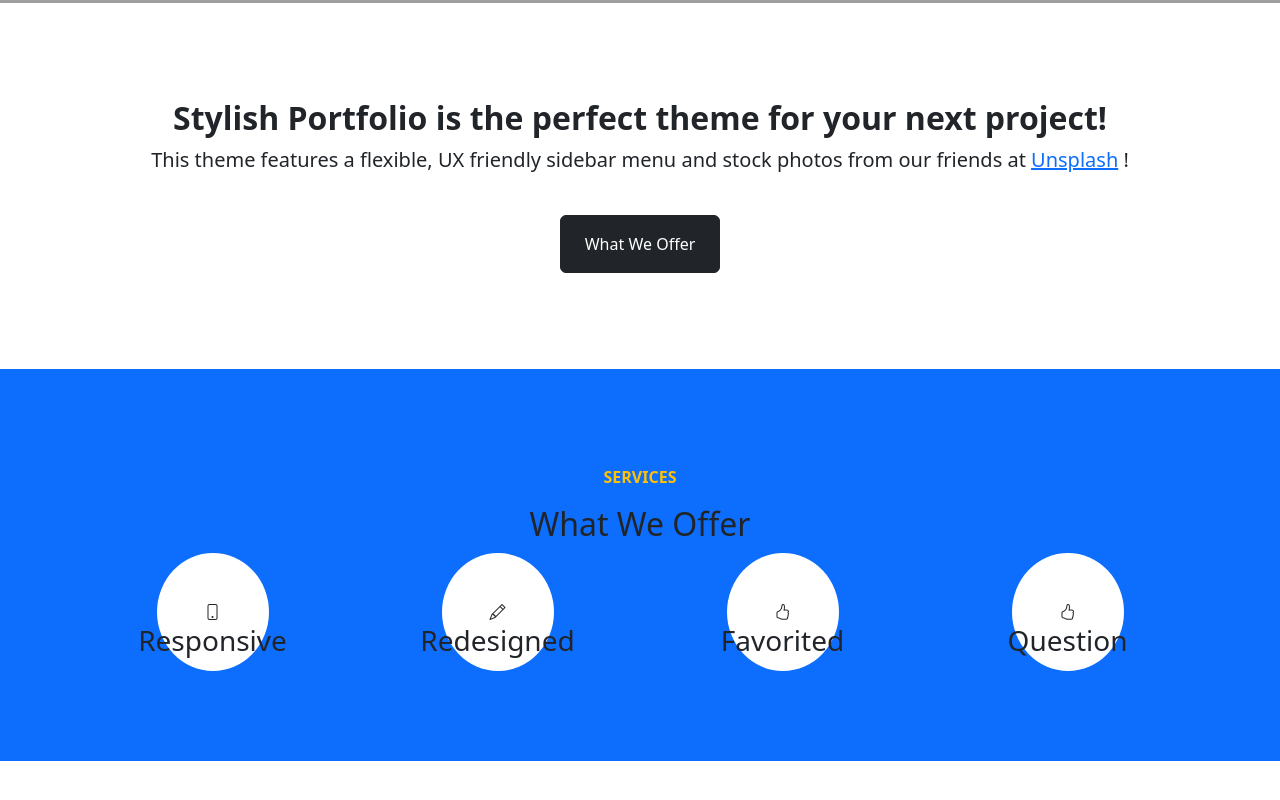
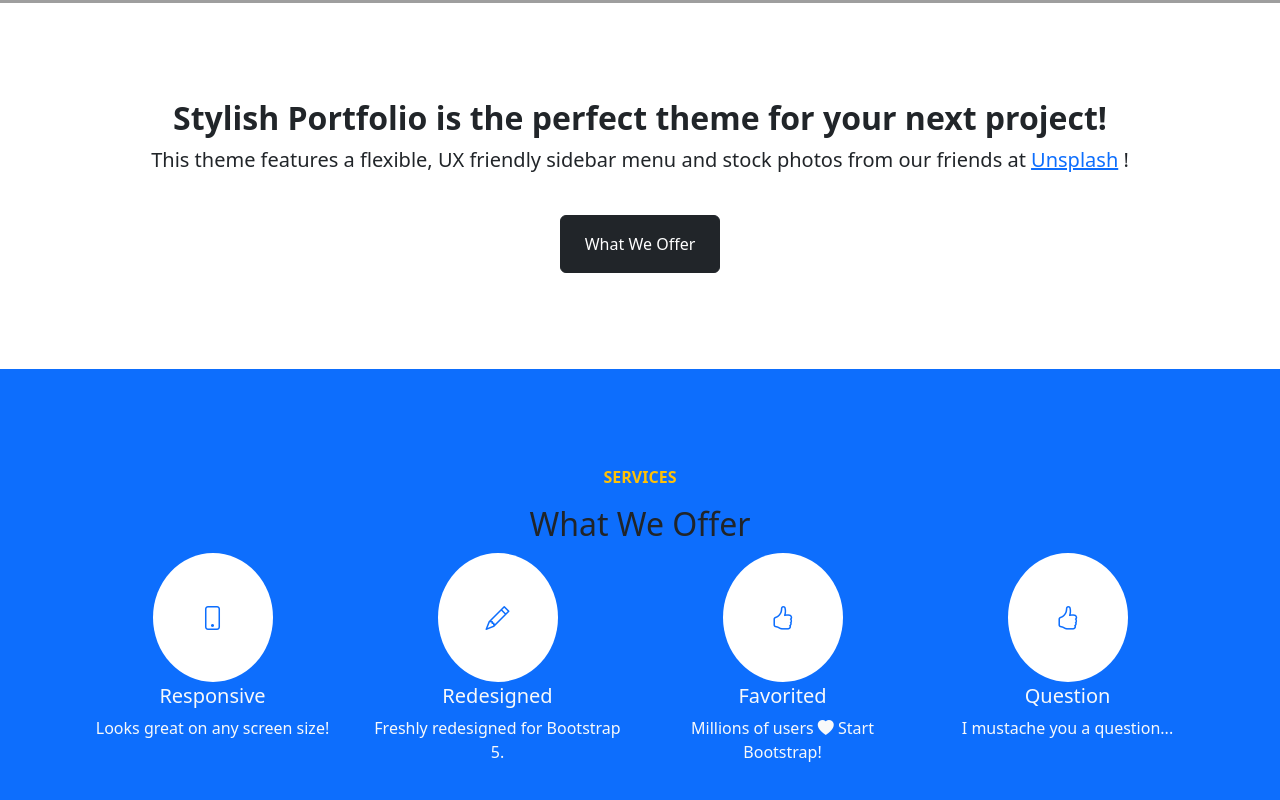
Before and after one commit to Phunder-off/Templates-Bootstrap, a plain HTML site: page maquette_5/index.html in a window 1280 px wide. Shown: the part 797-1597 px from the top of the page. Before the commit the page ends 1558 px from the top, so only its background shows below. Drawn offline with Linux system fonts and the light colour scheme; grey boxes are pictures that could not be loaded.

Commit message:
Update index.html

```diff
--- a/maquette_5/index.html
+++ b/maquette_5/index.html
@@ -51,22 +51,26 @@
 					<div class="row">
 						<h2>What We Offer</h2>
 					</div>
-					<div class="row pt-5 text-dark">
+					<div class="row pt-5 text-light">
 						<div class="col-3">
-							<i class="bi bi-phone rounded-circle p-5 bg-white"></i>
-							<h3>Responsive</h3>
+							<i class="bi bi-phone rounded-circle p-5 bg-white fs-4 text-primary"></i>
+							<h3 class="h5 mt-5">Responsive</h3>
+							<p class="test-muted">Looks great on any screen size!</p>
 						</div>
 						<div class="col-3">
-							<i class="bi bi-pencil rounded-circle p-5 bg-white"></i>
-							<h3>Redesigned</h3>
+							<i class="bi bi-pencil rounded-circle p-5 bg-white fs-4 text-primary"e"></i>
+							<h3 class="h5 mt-5">Redesigned</h3>
+							<p class="test-muted">Freshly redesigned for Bootstrap 5.</p>
 						</div>
 						<div class="col-3">
-							<i class="bi bi-hand-thumbs-up rounded-circle p-5 bg-white"></i>
-							<h3>Favorited</h3>
+							<i class="bi bi-hand-thumbs-up rounded-circle p-5 bg-white fs-4 text-primary""></i>
+							<h3 class="h5 mt-5">Favorited</h3>
+							<p class="test-muted">Millions of users <i class="bi bi-heart-fill"></i> Start Bootstrap!</p>
 						</div>
 						<div class="col-3">
-							<i class="bi bi-hand-thumbs-up rounded-circle p-5 bg-white"></i>
-							<h3>Question</h3>
+							<i class="bi bi-hand-thumbs-up rounded-circle p-5 bg-white fs-4 text-primary""></i>
+							<h3 class="h5 mt-5">Question</h3>
+							<p class="test-muted">I mustache you a question...</p>
 						</div>
 					</div>
 				</div>
```
